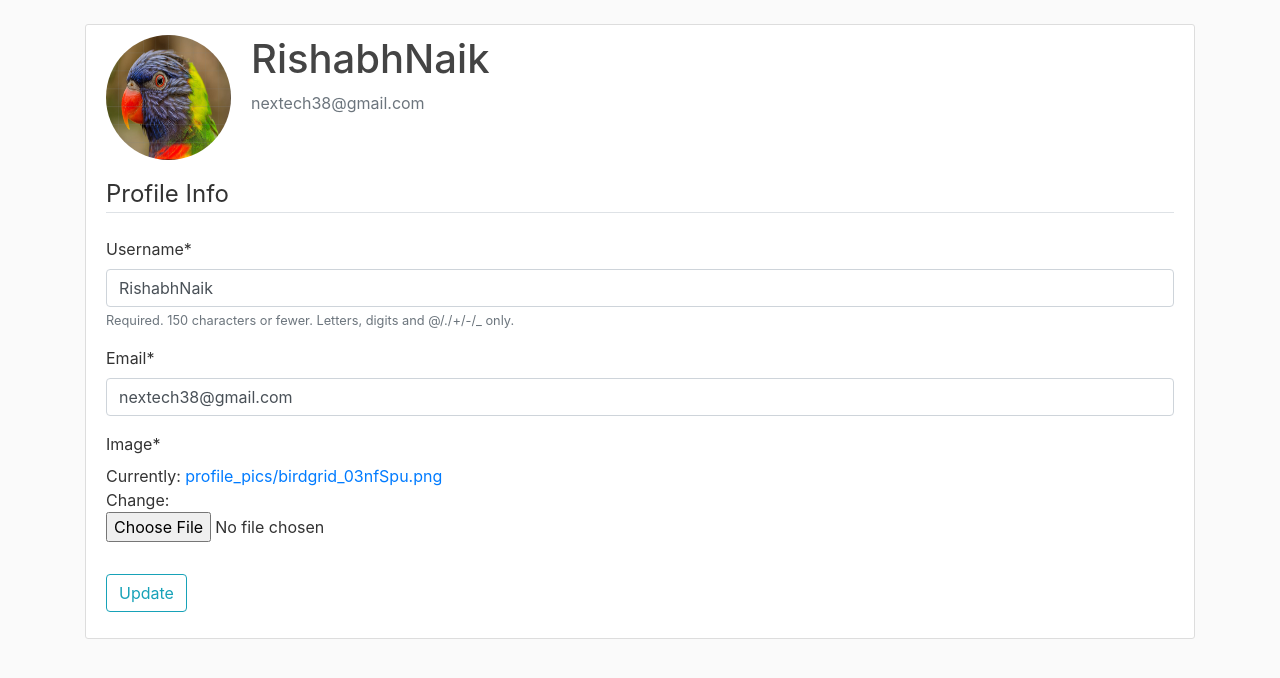
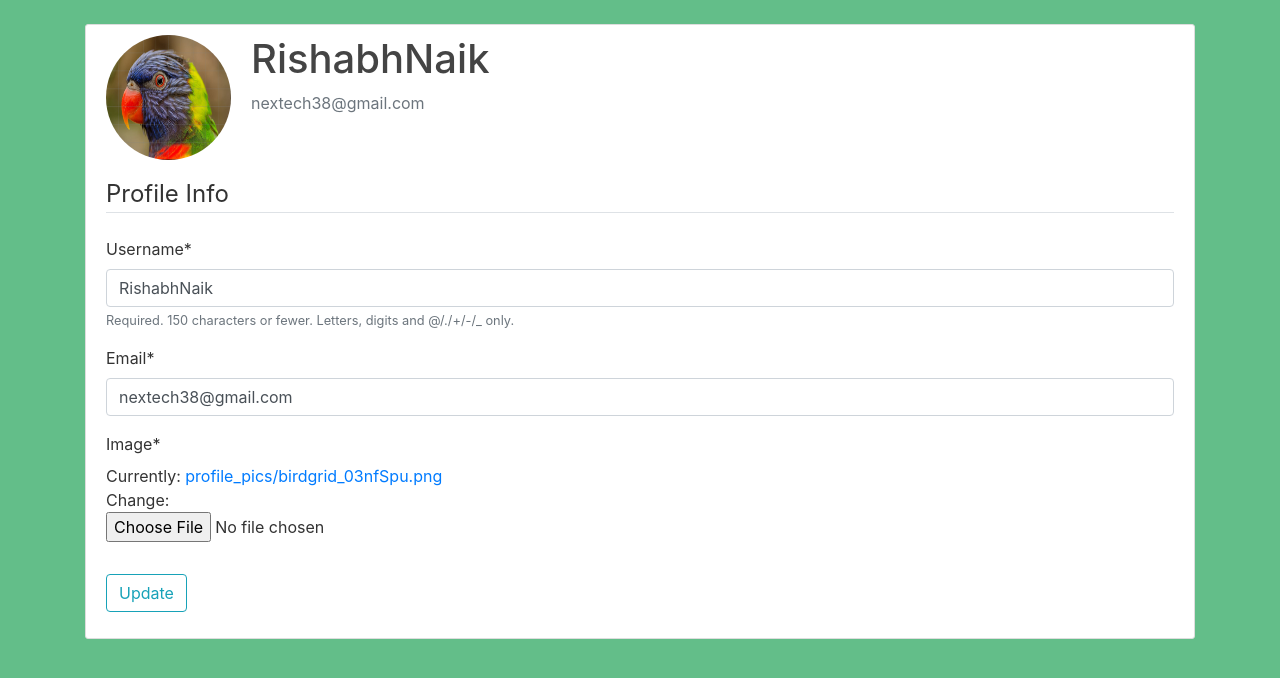
Before and after one commit to krishnashenoy123/SCL-Maxo, a Django app: page /profile/ in a window 1280 px wide. Shown: the part 56-734 px from the top of the page. Run offline with Django 3.2, Linux system fonts and the light colour scheme; a user stored in the database is signed in; data comes from the database, SQL or seed files in the repository; some libraries are stand-ins or nearby versions.

Commit message:
background color to profile page

```diff
--- a/Project/users/templates/users/profile.html
+++ b/Project/users/templates/users/profile.html
@@ -1,7 +1,12 @@
 {% extends "focus/base.html" %}
 {% load crispy_forms_tags %}
 {% block content %}
-    <div class="content-section">
+<style>
+    body{
+background-color:rgb(99, 190, 137);
+    }
+</style>
+    <div class="content-section" >
         <div class="media">
         <img class="rounded-circle account-img" src="{{ user.profile.image.url }}">
         <div class="media-body">
```
